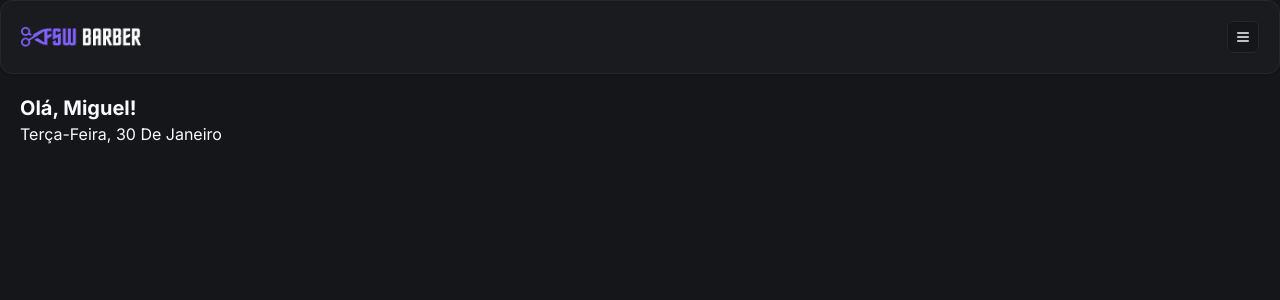
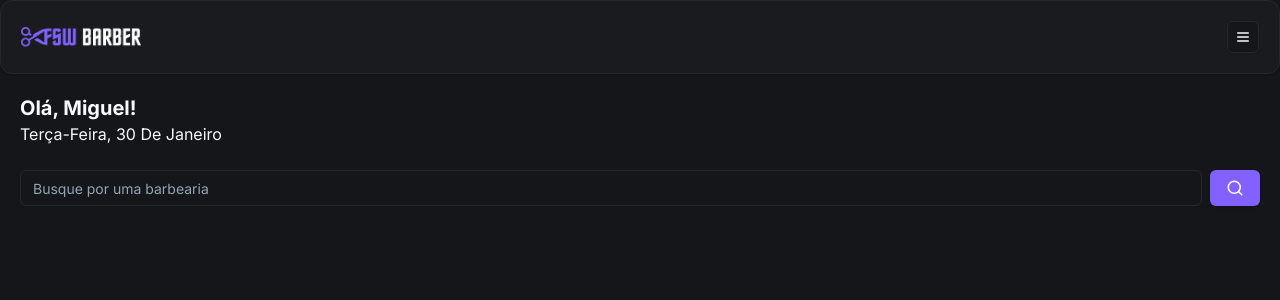
Before and after one commit to MateusJSouza/barbershop, a Next.js app: page / in a window 1280 px wide. Shown: the top 300 px of the page. Built offline with nearby package versions, Linux system fonts and the light colour scheme.

Commit message:
feat: add initial search component

```diff
--- /dev/null
+++ b/app/(home)/_components/search.tsx
@@ -0,0 +1,17 @@
+'use client'
+
+import { SearchIcon } from 'lucide-react'
+
+import { Button } from '@/app/_components/ui/button'
+import { Input } from '@/app/_components/ui/input'
+
+export function Search() {
+  return (
+    <div className="flex items-center gap-2">
+      <Input placeholder="Busque por uma barbearia" />
+      <Button variant="default">
+        <SearchIcon size={18} />
+      </Button>
+    </div>
+  )
+}
--- a/app/(home)/page.tsx
+++ b/app/(home)/page.tsx
@@ -2,6 +2,7 @@
 import { ptBR } from 'date-fns/locale'
 
 import { Header } from '../_components/header'
+import { Search } from './_components/search'
 
 export default function Home() {
   return (
@@ -17,6 +18,10 @@
           })}
         </p>
       </div>
+
+      <div className="mt-6 px-5">
+        <Search />
+      </div>
     </div>
   )
 }
```
